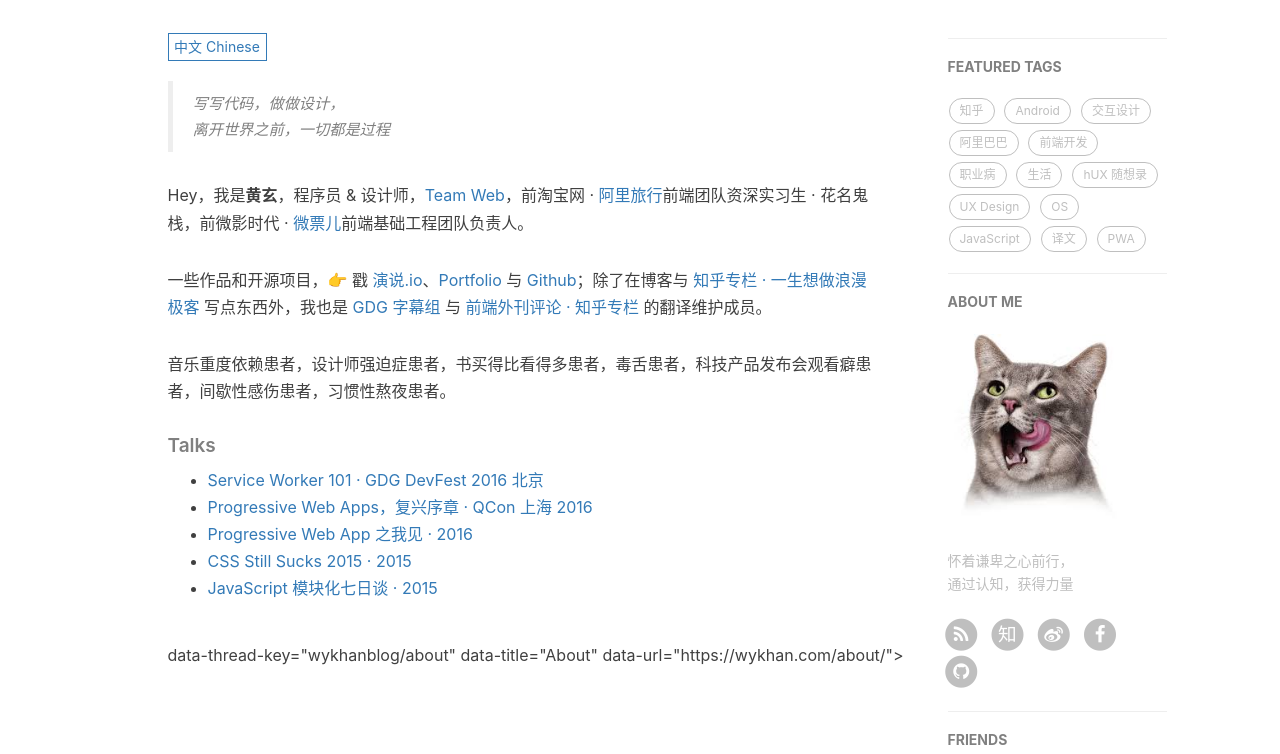
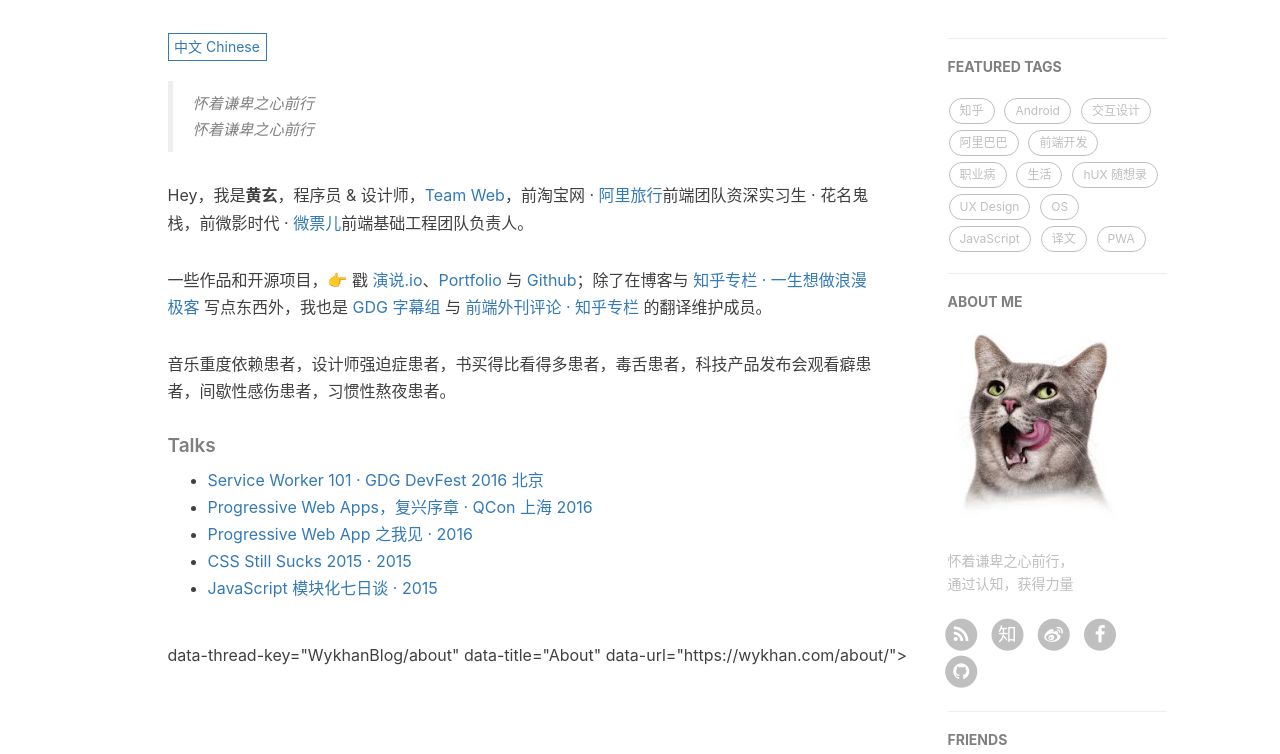
Before and after one commit to wykhan/wykhan.github.io, a Jekyll site: the page built from about.html, in a window 1280 px wide. Shown: the part 420-1174 px from the top of the page. Built offline with Jekyll 4.4.1, drawn with Linux system fonts in a browser that asks for light colours; nearby versions of some CDN libraries; comment, search, counter and statistics services are not loaded.

Commit message:
try sth new

```diff
--- a/_config.yml
+++ b/_config.yml
@@ -51,7 +51,7 @@
 #disqus_username: _your_disqus_short_name_
 
 # Duoshuo settings
-duoshuo_username: wykhanblog
+duoshuo_username: WykhanBlog
 # Share component is depend on Comment so we can NOT use share only.
 duoshuo_share: true                     # set to false if you want to use Comment without Sharing
 
--- a/about.html
+++ b/about.html
@@ -15,8 +15,8 @@
 <div class="zh post-container">
 
     <!--copied from markdown -->
-    <blockquote><p>写写代码，做做设计，<br>
-    离开世界之前，一切都是过程</p></blockquote>
+    <blockquote><p>怀着谦卑之心前行<br>
+    怀着谦卑之心前行</p></blockquote>
 
     <p>Hey，我是<strong>黄玄</strong>，程序员 &amp; 设计师，<a href="https://medium.com/ben-and-dion/team-web-3315aa447fb2#.359a9c6cl">Team Web</a>，前淘宝网 · <a href="http://alitrip.com">阿里旅行</a>前端团队资深实习生 · 花名鬼栈，前微影时代 · <a href="http://www.wepiao.com/?r=movie">微票儿</a>前端基础工程团队负责人。</p>
 
--- a/index.html
+++ b/index.html
@@ -1,6 +1,6 @@
 ---
 layout: page
-description: "一生想做浪漫极客"
+description: "熊派数据炼金术"
 ---
 
 {% for post in paginator.posts %}
```
Also changed, not shown: cat.jpg (deleted).
